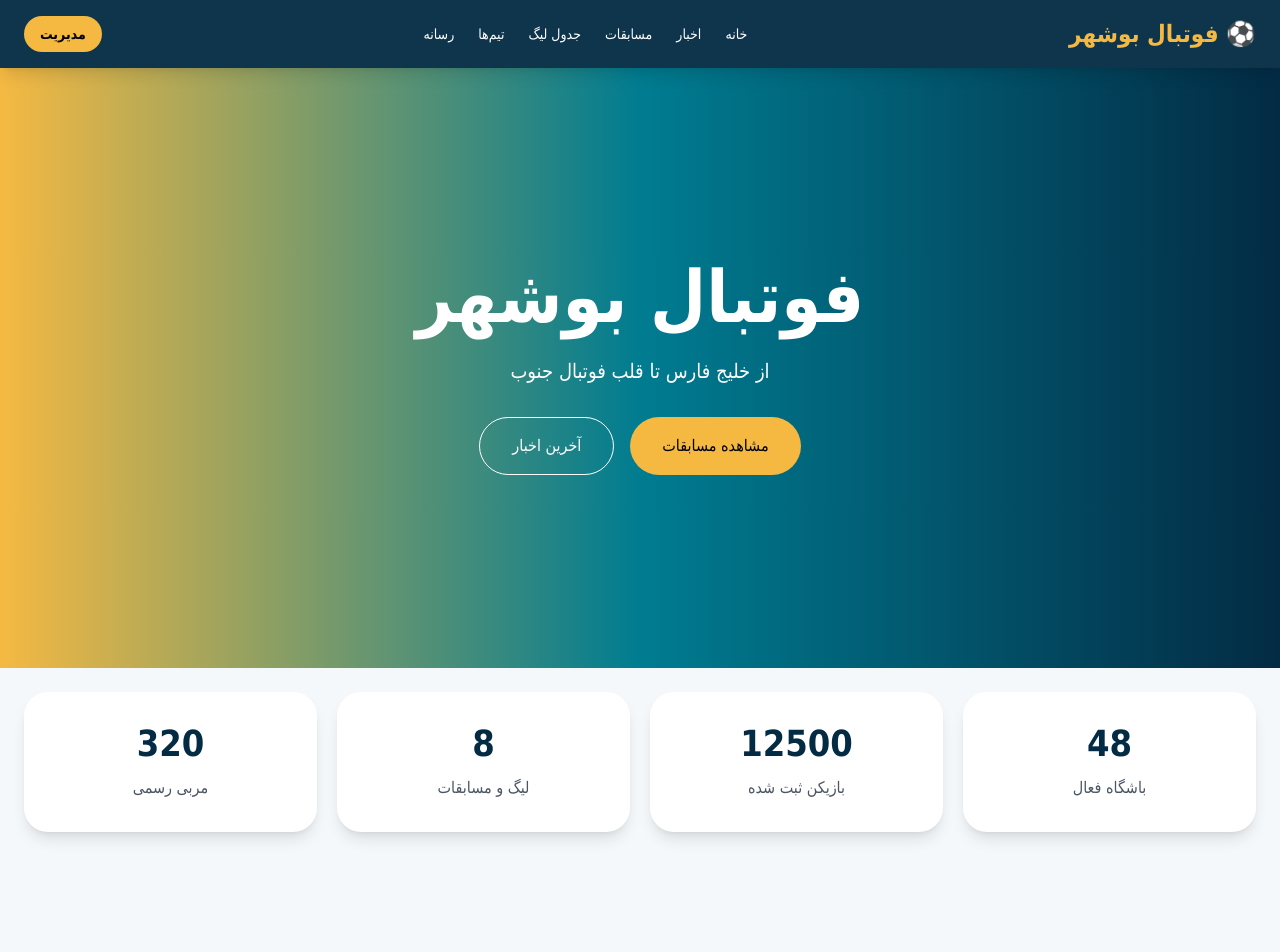
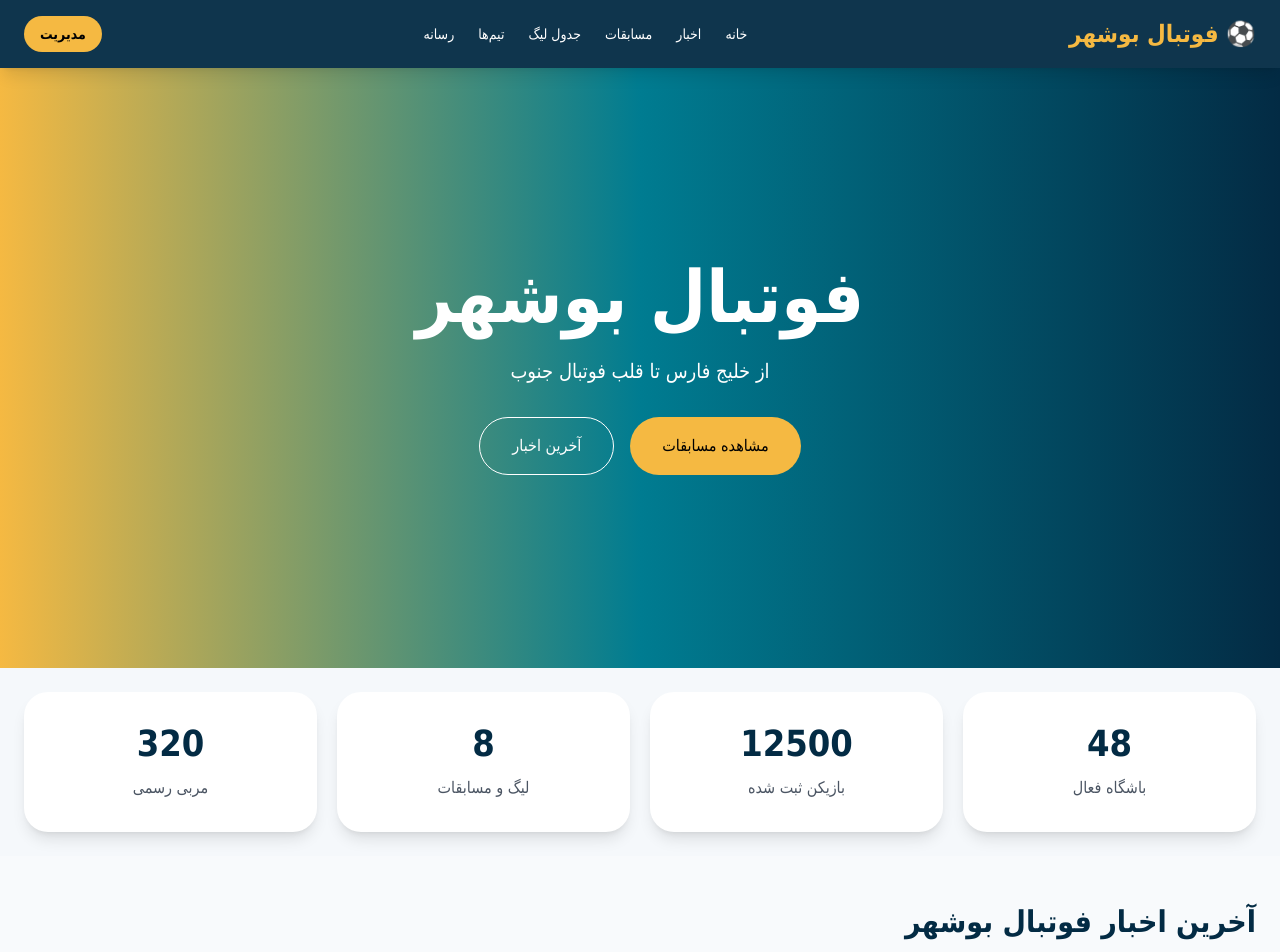
Before and after one commit to mdarzand0315-sys/football-bushehr-v2, a Next.js app: page / in a window 1280 px wide. Shown: the top 952 px of the page. Before the commit the page ends 856 px from the top, so only its background shows below. Built offline with nearby package versions, Linux system fonts and the light colour scheme.

Commit message:
Expand homepage layout with news and matches sections

```diff
--- a/app/page.tsx
+++ b/app/page.tsx
@@ -1,12 +1,13 @@
-
 import HeroSection from "../components/HeroSection";
 import StatsSection from "../components/StatsSection";
+import HomeSections from "../components/HomeSections";
 
 export default function Home(){
 return (
 <>
 <HeroSection/>
 <StatsSection/>
+<HomeSections/>
 </>
 )
 }
```
